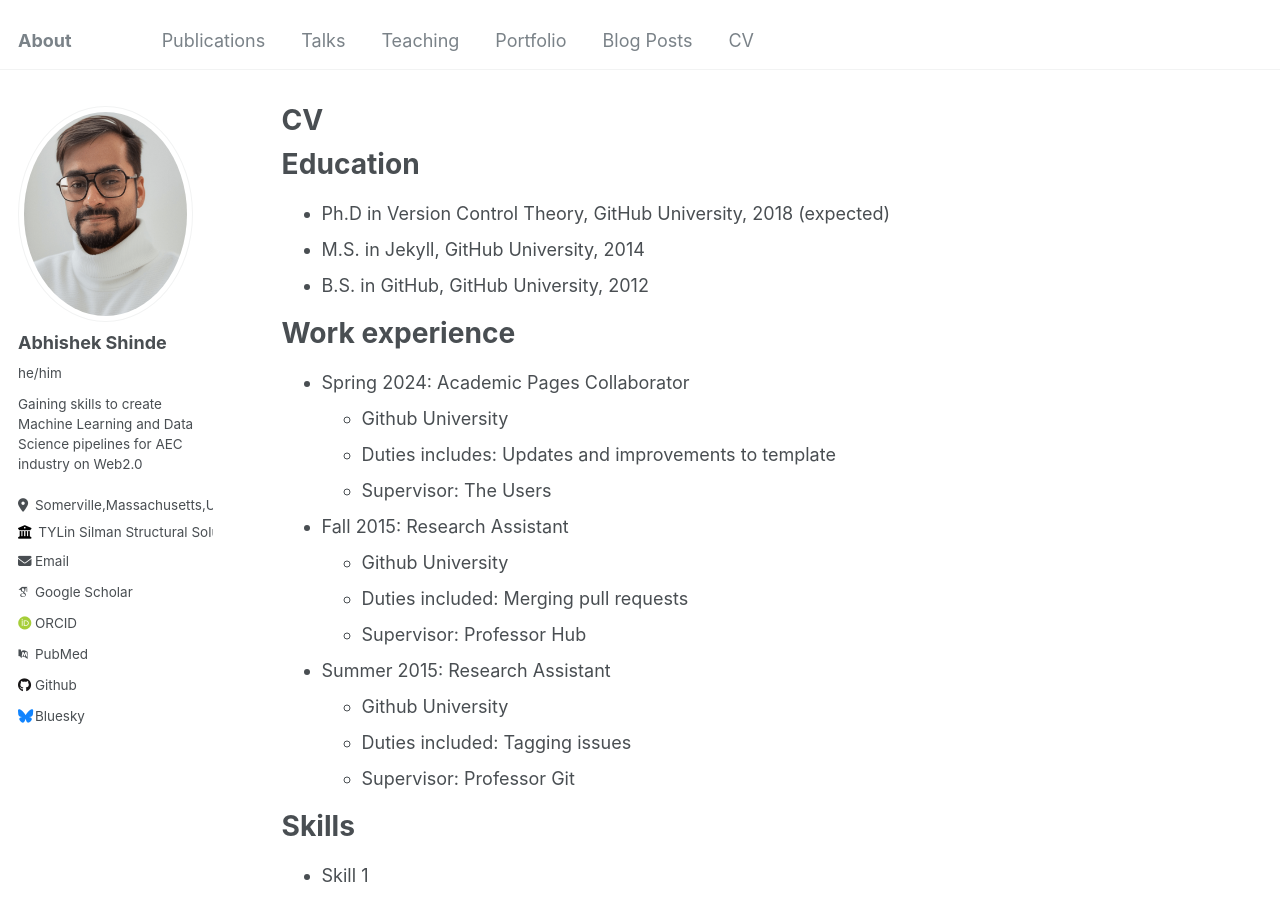
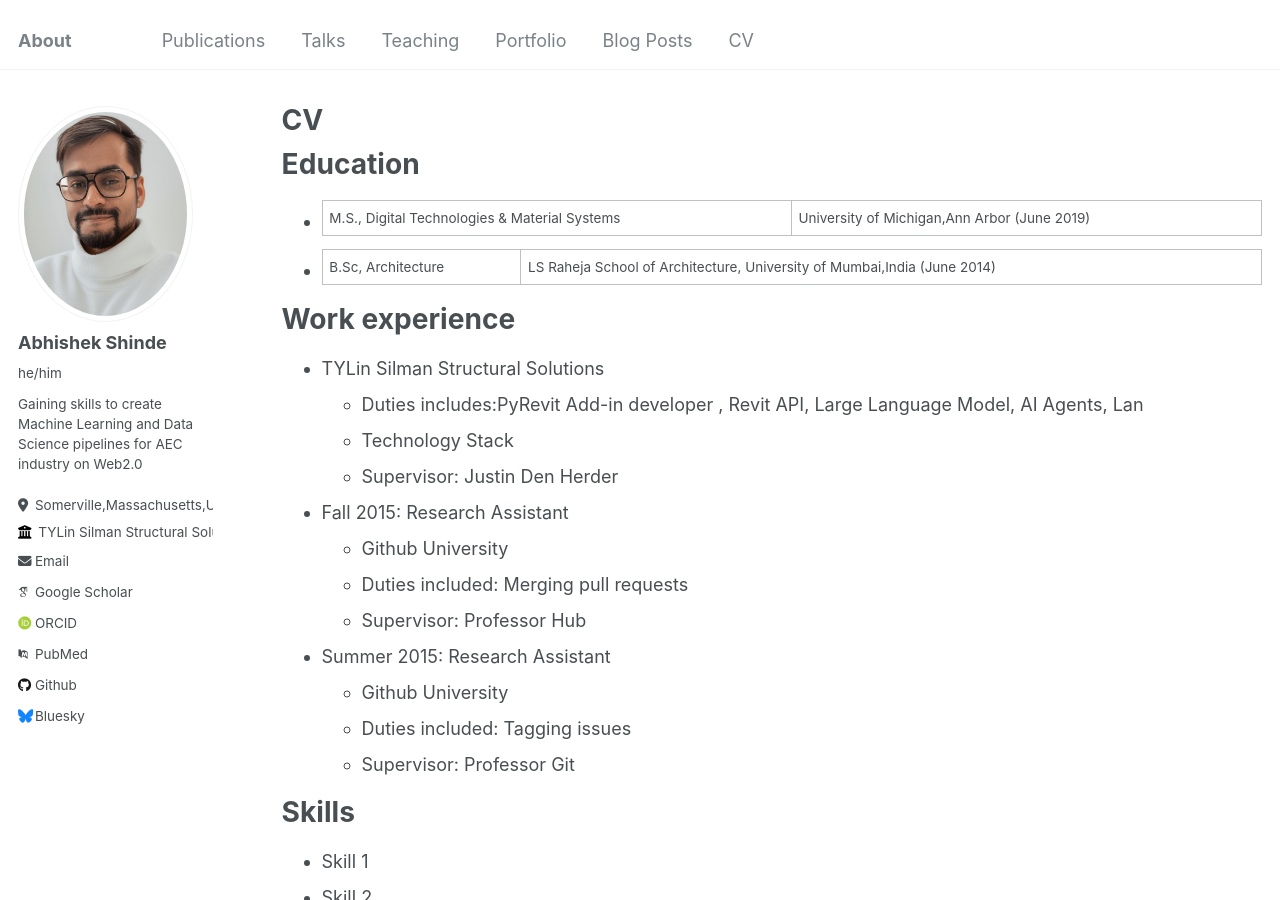
Before and after one commit to InquisitiveAS/InquisitiveAS.github.io, a Jekyll site: the page built from _pages/cv.md, in a window 1280 px wide and 900 px high. Built offline with Jekyll 4.4.1, drawn with Linux system fonts in a browser that asks for light colours; some web fonts are replaced.

Commit message:
Updated pages and cv

```diff
--- a/_pages/cv.md
+++ b/_pages/cv.md
@@ -11,16 +11,15 @@
 
 Education
 ======
-* Ph.D in Version Control Theory, GitHub University, 2018 (expected)
-* M.S. in Jekyll, GitHub University, 2014
-* B.S. in GitHub, GitHub University, 2012
+* M.S., Digital Technologies & Material Systems	| University of Michigan,Ann Arbor (June 2019)
+* B.Sc, Architecture | LS Raheja School of Architecture, University of Mumbai,India (June 2014)
 
 Work experience
 ======
-* Spring 2024: Academic Pages Collaborator
-  * Github University
-  * Duties includes: Updates and improvements to template
-  * Supervisor: The Users
+* TYLin Silman Structural Solutions
+  * Duties includes:PyRevit Add-in developer , Revit API, Large Language Model, AI Agents, Lan
+  * Technology Stack
+  * Supervisor: Justin Den Herder
 
 * Fall 2015: Research Assistant
   * Github University
```
Also changed, not shown: _pages/about.md (+1 -10 lines).
